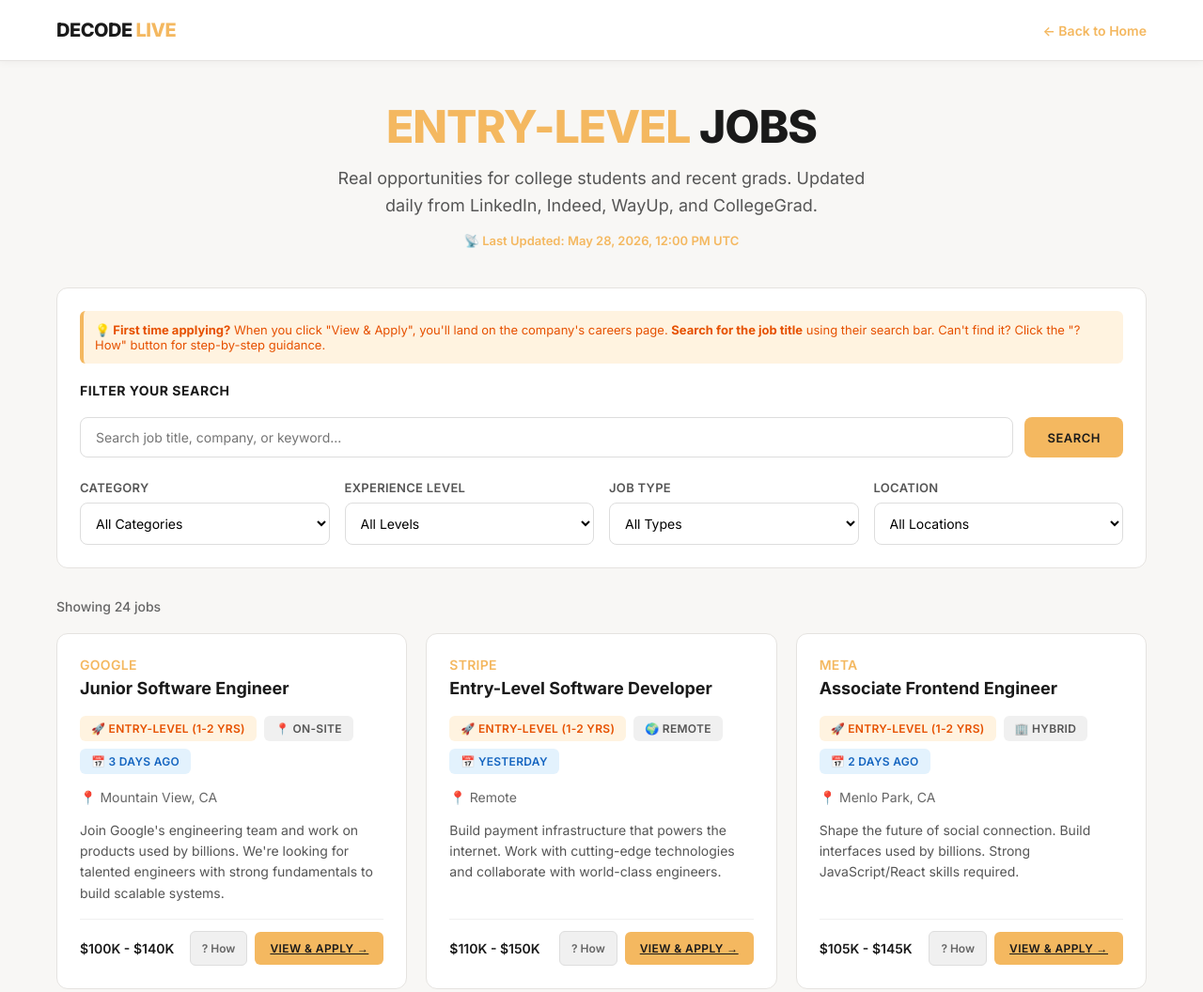
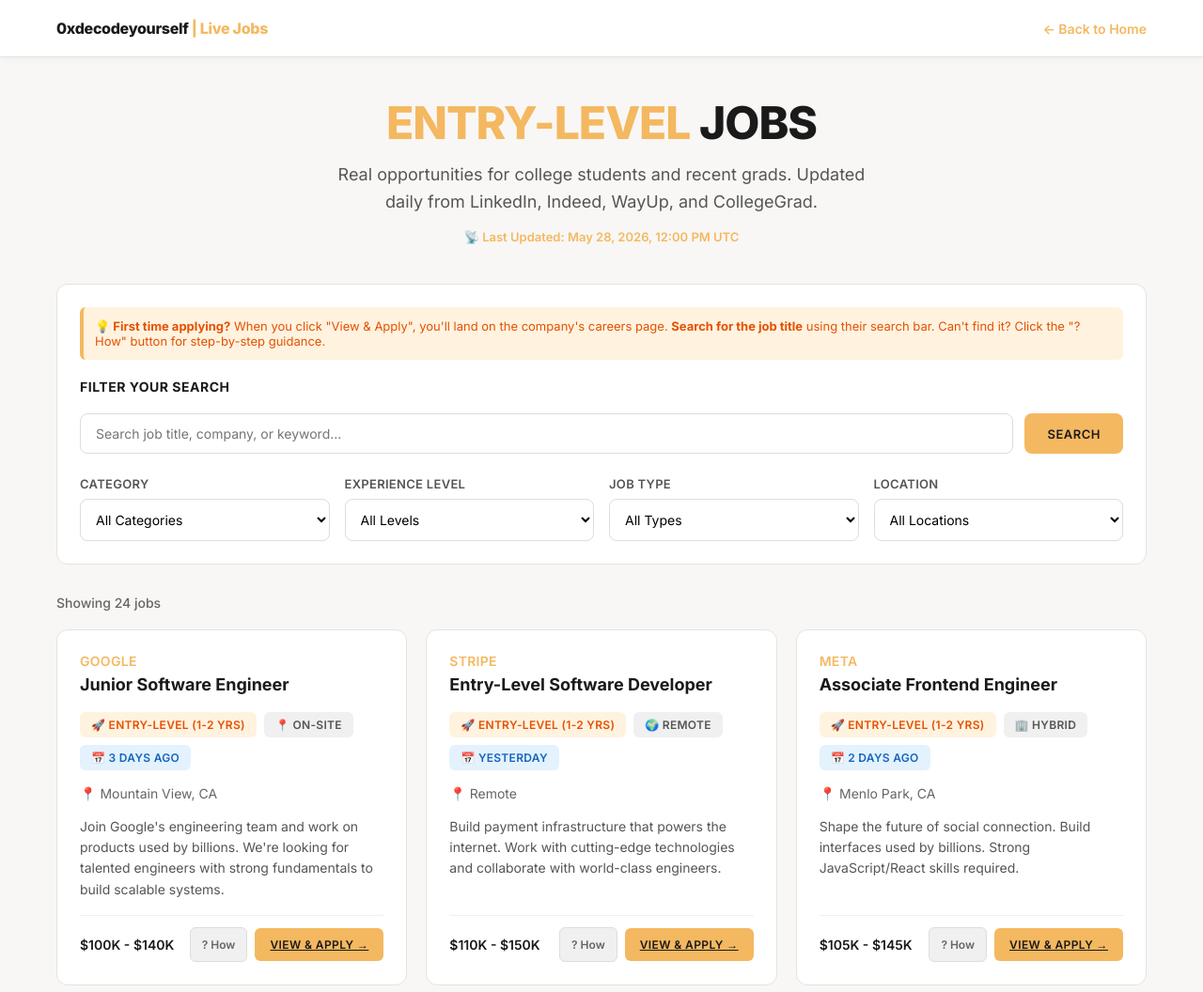
Before and after one commit to 09-sodev/09-sodev.github.io, a website: page livejobs.html in a window 1280 px wide. Shown: the top 1056 px of the page at 94% size. Drawn offline with Linux system fonts and the light colour scheme.

Commit message:
Clickable article cards, consistent 0xdecodeyourself branding across all pages

```diff
--- a/livejobs.html
+++ b/livejobs.html
@@ -3,7 +3,7 @@
 <head>
     <meta charset="UTF-8">
     <meta name="viewport" content="width=device-width, initial-scale=1.0">
-    <title>Live Entry-Level Jobs | DECODE YOURSELF</title>
+    <title>0xdecodeyourself | Live Jobs</title>
     <link href="https://fonts.googleapis.com/css2?family=Inter:wght@400;500;600;700;800&display=swap" rel="stylesheet">
     <style>
         * {
@@ -39,10 +39,9 @@
         }
 
         .logo {
-            font-size: 20px;
+            font-size: 16px;
             font-weight: 800;
-            text-transform: uppercase;
-            letter-spacing: -0.5px;
+            letter-spacing: -0.3px;
         }
 
         .logo .accent {
@@ -517,7 +516,7 @@
     <header>
         <div class="header-content">
             <div class="logo">
-                <span>DECODE</span> <span class="accent">LIVE</span>
+                <span>0xdecodeyourself</span><span class="accent"> | Live Jobs</span>
             </div>
             <a href="/" class="back-link">← Back to Home</a>
         </div>
```
Also changed, not shown: articles.html (+7 -4 lines), beta.html (+1 -1 lines), index.html (+2 -3 lines).
